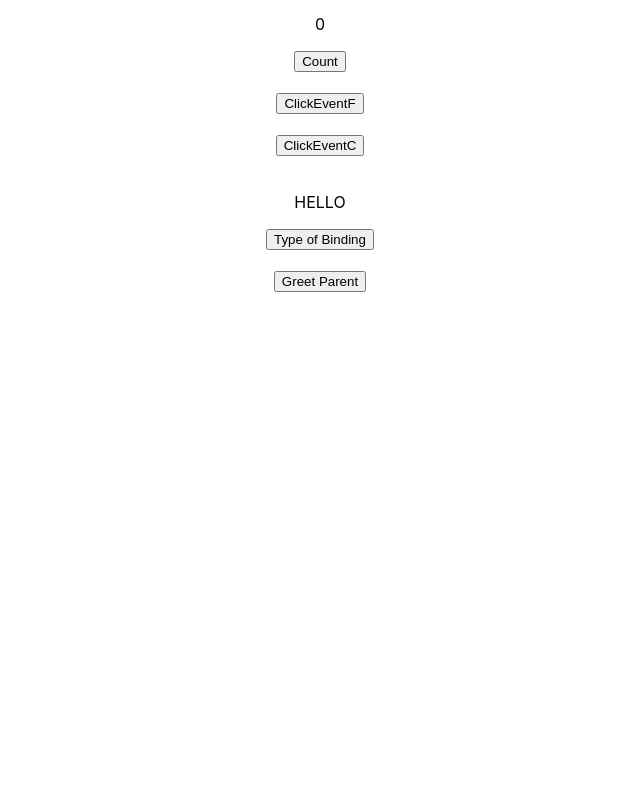
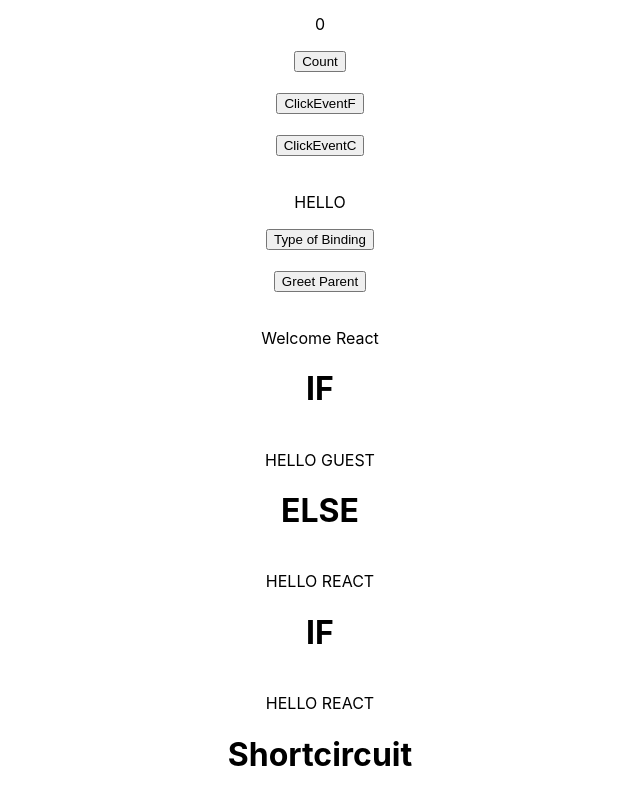
Before and after one commit to sanjay-personal/reactjs, a React (Create React App) app: page / in a window 1280 px wide. Shown: the part 597-1392 px from the top of the page, without its empty margins (320-960 px from the left). Before the commit the page ends 889 px from the top, so only its background shows below. Built offline with nearby package versions, Linux system fonts and the light colour scheme.

Commit message:
conditional rendering

```diff
--- a/src/App.js
+++ b/src/App.js
@@ -1,5 +1,4 @@
 import React from 'react';
-import logo from './logo.svg';
 import './App.css';
 import Greet from './components/GreetF';
 import Welcome from './components/Welcome';
@@ -11,6 +10,10 @@ import EventsF from './components/EventsF';
 import EventsC from './components/EventsC';
 import EventBindC from './components/EventBindC';
 import ParentC from './components/ParentC';
+import If_Else from './components/If_Else';
+import ElementVariables from './components/ElementVariables';
+import Ternary from './components/Ternary';
+import ShortCircuit from './components/ShortCircuit';
 
 function App() {
   return (
@@ -35,7 +38,16 @@ function App() {
      <EventBindC />
      <br></br>
      <ParentC />
+     <br></br>
+     <If_Else/>
+     <br></br>
+    <ElementVariables />
+    <br></br>
+    <Ternary />
+    <br></br>
+    <ShortCircuit />
     </div>
+
   );
 }
 
--- /dev/null
+++ b/src/components/ElementVariables.js
@@ -0,0 +1,28 @@
+import React, { Component } from 'react'
+
+class ElementVariables extends Component {
+    constructor(props) {
+        super(props)
+
+        this.state = {
+             isLoggedIn: false
+        }
+    }
+
+    render() {
+        let message
+        if(this.state.isLoggedIn) {
+            message = <div>HELLO REACT <h1>IF</h1></div>
+        } else {
+            message = <div>HELLO GUEST <h1>ELSE</h1></div>
+
+        }
+        return (
+            <div>
+                {message}
+            </div>
+        )
+    }
+}
+
+export default ElementVariables
--- /dev/null
+++ b/src/components/If_Else.js
@@ -0,0 +1,25 @@
+import React, { Component } from 'react'
+
+class If_Else extends Component {
+    constructor(props) {
+        super(props)
+
+        this.state = {
+            isLoggedIn: true
+        }
+    }
+
+    render() {
+        if (this.state.isLoggedIn) {
+            return (<div>
+                <p> Welcome React<h1>IF</h1></p>
+            </div>)
+        } else {
+            return (<div>
+                <p> Welcome Guest<h1>ELSE</h1></p>
+            </div>)
+        }
+    }
+}
+
+export default If_Else
--- /dev/null
+++ b/src/components/ShortCircuit.js
@@ -0,0 +1,17 @@
+import React, { Component } from 'react'
+
+class ShortCircuit extends Component {
+    constructor(props) {
+        super(props)
+
+        this.state = {
+             isLoggedIn: true
+        }
+    }
+
+    render() {
+        return this.state.isLoggedIn && <div>HELLO REACT <h1>Shortcircuit</h1></div>
+    }
+}
+
+export default ShortCircuit
--- /dev/null
+++ b/src/components/Ternary.js
@@ -0,0 +1,19 @@
+import React, { Component } from 'react'
+
+class Ternary extends Component {
+    constructor(props) {
+        super(props)
+
+        this.state = {
+            isLoggedIn: true
+        }
+    }
+
+    render() {
+        return (
+            this.state.isLoggedIn ? <div>HELLO REACT <h1>IF</h1></div> : <div>HELLO GUEST <h1>ELSE</h1></div>
+        )
+    }
+}
+
+export default Ternary
```
Also changed, not shown: 1 other file (tests, documents, lock files or other folders).
